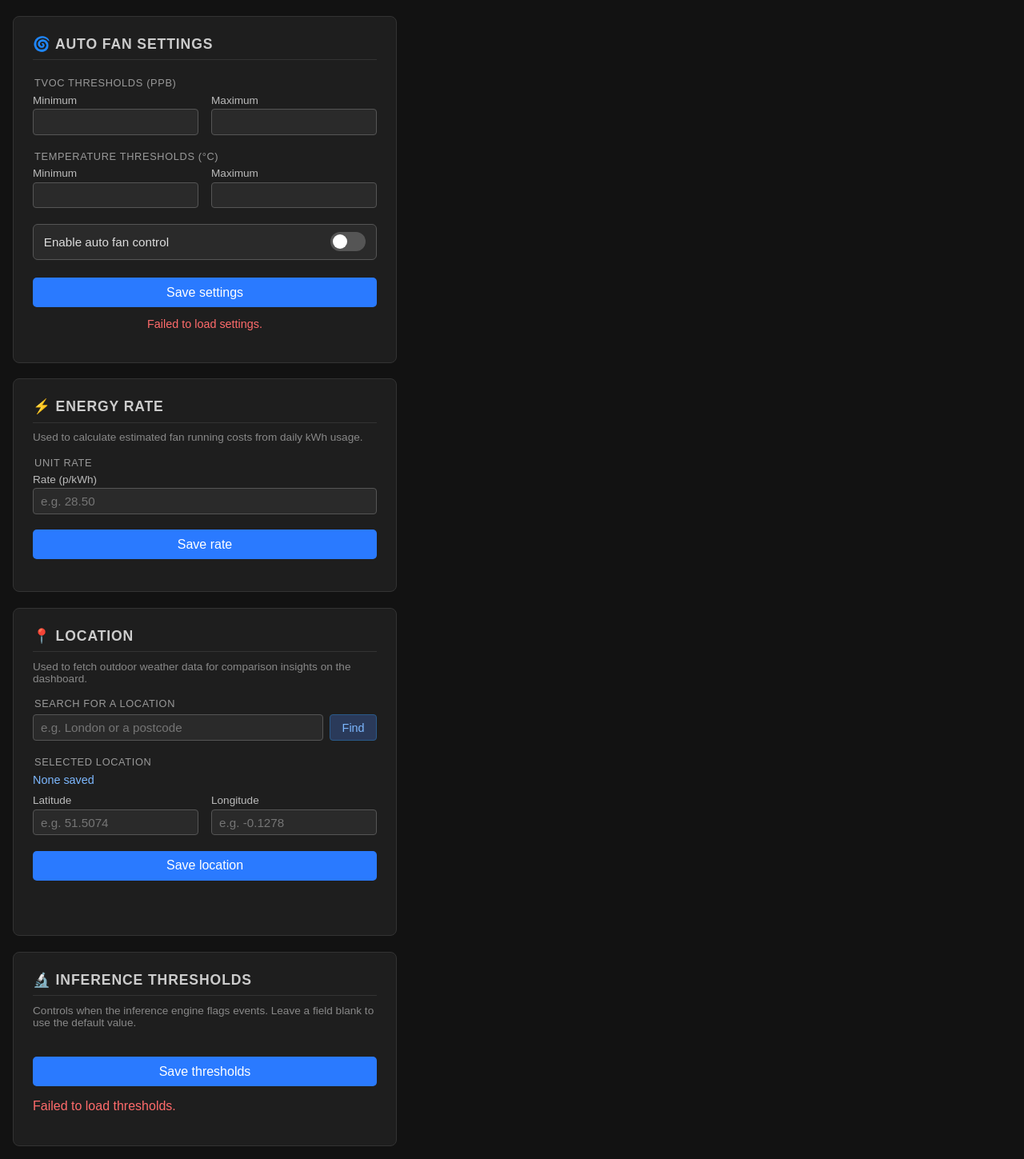
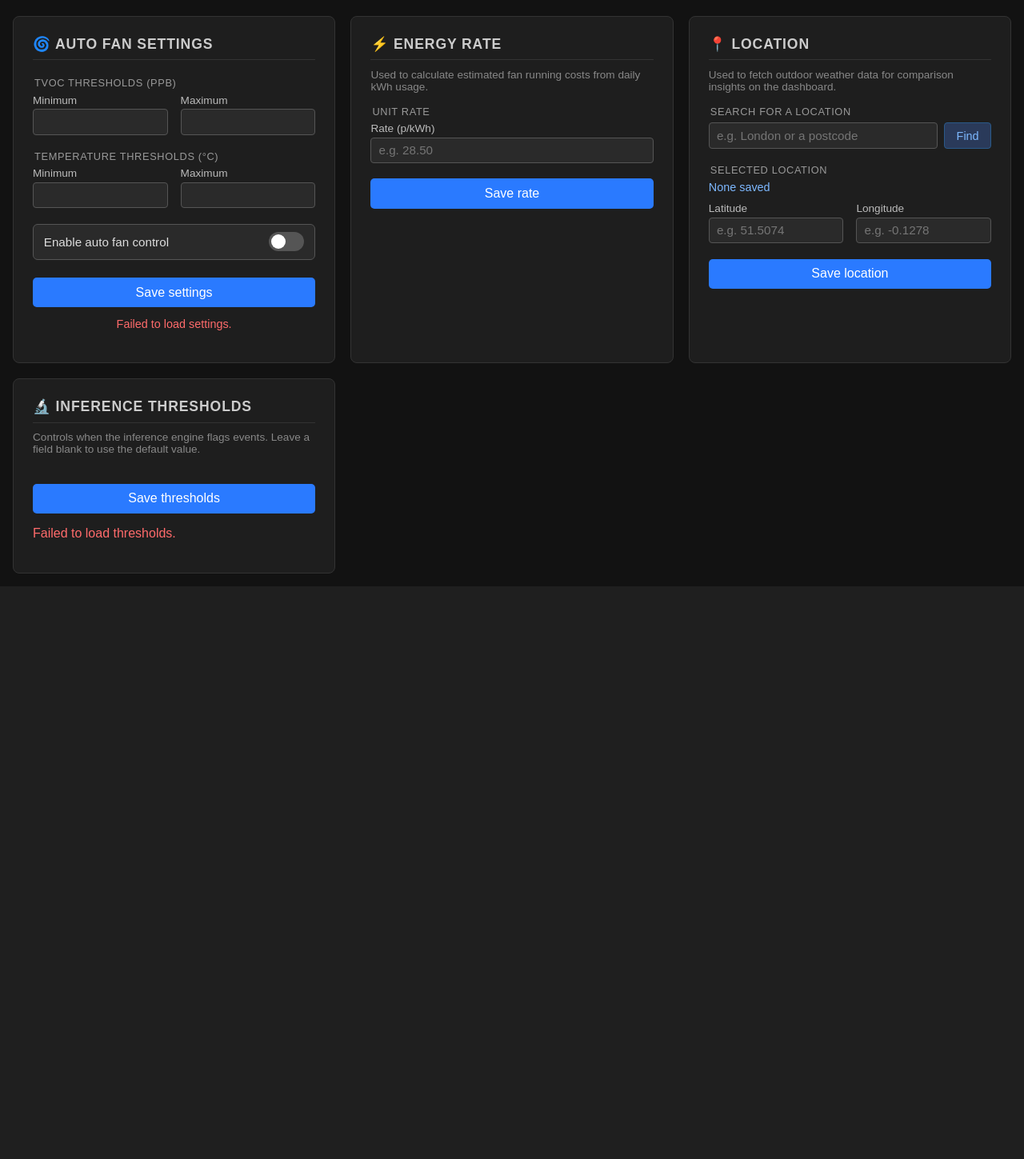
Before and after one commit to Ryan-be/mars-air-quility, a Flask app: page /admin in a window 1280 px wide. Shown: the part 111-1560 px from the top of the page at 80% size. After the commit the page ends 844 px from the top, so only its background shows below. Run offline with Flask 3, Linux system fonts and the light colour scheme; data that the repository does not hold is empty; parts of the project's set-up code (start-up, migrations or seed data) failed here and were passed over.

Commit message:
fix: make settings cards responsive multi-column and fix threshold spacing
Settings cards now use a responsive grid layout that flows into
multiple columns on wider screens and collapses to single column
on mobile. Threshold grid items use consistent flexbox gap spacing
instead of ad-hoc margins.

Co-Authored-By: Claude Opus 4.6 <noreply@anthropic.com>

```diff
--- a/static/css/admin.css
+++ b/static/css/admin.css
@@ -1,7 +1,16 @@
+/* ── Settings grid ── */
+.settings-grid {
+  display: grid;
+  grid-template-columns: repeat(auto-fill, minmax(400px, 1fr));
+  gap: 1.2em;
+}
+@media (max-width: 480px) {
+  .settings-grid { grid-template-columns: 1fr; }
+}
+
 /* ── Admin card ── */
 .card {
   padding: 1.5em;
-  max-width: 480px;
 }
 
 /* ── Form layout ── */
@@ -79,7 +88,6 @@
 .switch input:checked + .slider::before { transform: translateX(20px); }
 
 /* ── Card spacing ── */
-.card + .card { margin-top: 1.2em; }
 .card-desc { font-size: 0.85em; color: #888; margin: -0.8em 0 1.2em; }
 .search-row { display: flex; gap: 0.5em; margin-bottom: 0.5em; }
 .search-row input[type="text"] {
@@ -157,24 +165,23 @@
 /* ── Inference threshold grid ── */
 .threshold-grid {
   display: grid;
-  grid-template-columns: 1fr 1fr;
+  grid-template-columns: repeat(auto-fill, minmax(180px, 1fr));
   gap: 0.75em;
   margin-bottom: 1.2em;
-}
-@media (max-width: 480px) {
-  .threshold-grid { grid-template-columns: 1fr; }
 }
 .threshold-item {
   background: #2a2a2a;
   border: 1px solid #444;
   border-radius: 6px;
-  padding: 0.6em 0.75em;
+  padding: 0.65em 0.75em;
+  display: flex;
+  flex-direction: column;
+  gap: 0.35em;
 }
 .threshold-header {
   display: flex;
   justify-content: space-between;
   align-items: baseline;
-  margin-bottom: 0.35em;
 }
 .threshold-header label {
   font-size: 0.85em;
@@ -222,5 +229,4 @@
 .threshold-default {
   font-size: 0.7em;
   color: #666;
-  margin-top: 0.3em;
 }
--- a/templates/admin.html
+++ b/templates/admin.html
@@ -11,6 +11,7 @@
 {% endblock %}
 
 {% block content %}
+<div class="settings-grid">
 
   <div class="card">
     <h3>🌀 Auto Fan Settings</h3>
@@ -125,6 +126,7 @@
     <p id="thresholdStatus"></p>
   </div>
 
+</div><!-- /.settings-grid -->
 {% endblock %}
 
 {% block scripts %}
```
